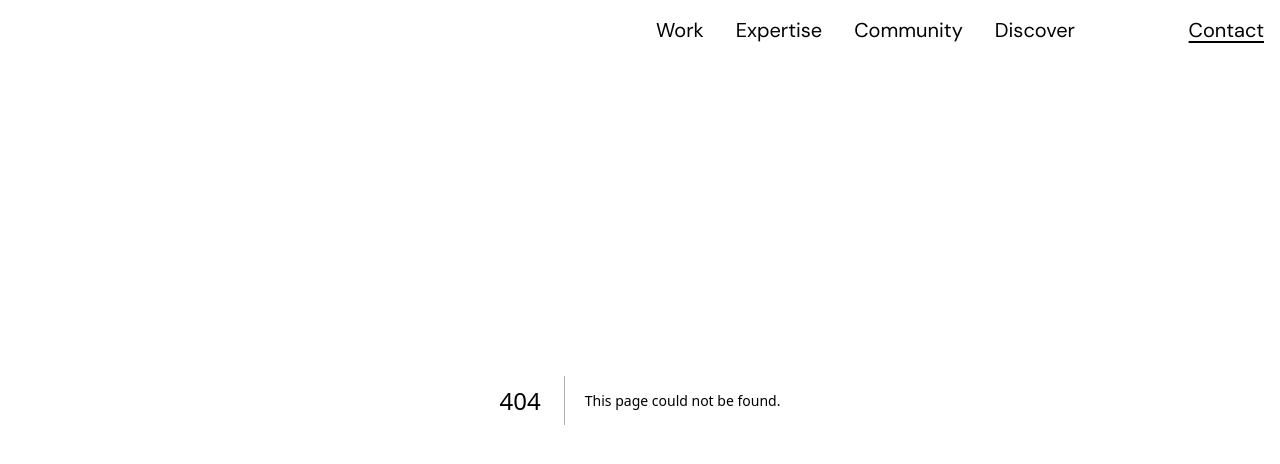
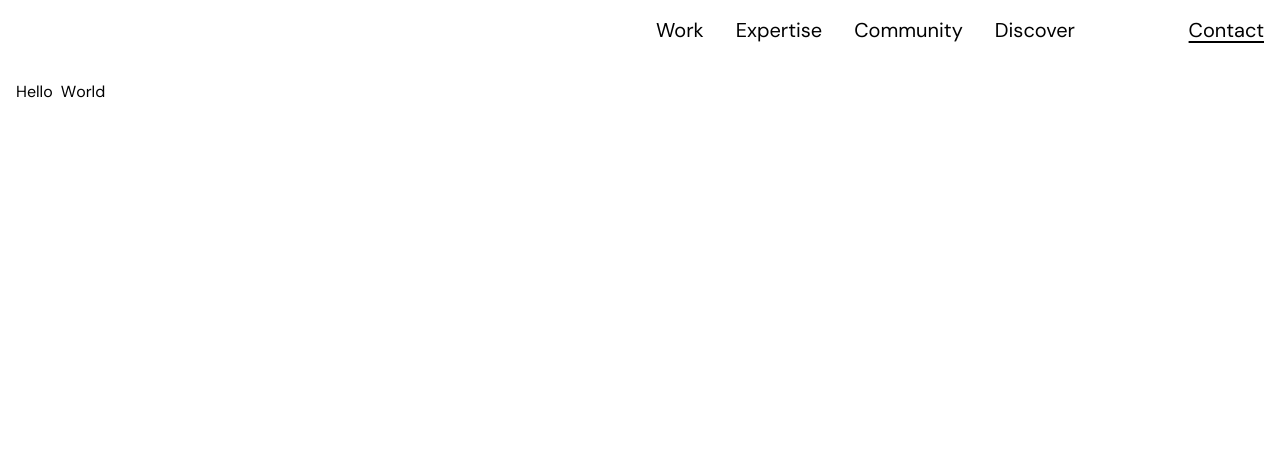
Before and after one commit to seano424/milk-network-clone, a Next.js app: page /test in a window 1280 px wide. Before the commit this address had no page. Shown: the top 464 px of the page. Built offline with nearby package versions, Linux system fonts and the light colour scheme; what tailwindcss-debug-screens would draw is missing.

Commit message:
animated text

```diff
--- a/app/page.tsx
+++ b/app/page.tsx
@@ -1,3 +1,4 @@
+import AnimatedText from '@/components/AnimatedText'
 import Hero from '@/components/Hero'
 
 export default function Home() {
@@ -15,6 +16,13 @@ export default function Home() {
           src="https://strapi-cms-3mz0.onrender.com/uploads/240123_Milk_Video_2024_Low_V2_8abec16071.mp4"
         ></video>
       </div>
+
+      <div className="px-4 py-10 flex justify-end">
+        <AnimatedText
+          Tag={'p'}
+          text="hello world"
+        />
+      </div>
     </main>
   )
 }
--- /dev/null
+++ b/app/test/page.tsx
@@ -0,0 +1,12 @@
+import AnimatedText from '@/components/AnimatedText'
+
+export default function TestPage() {
+  return (
+    <div className="p-4 pt-20 min-h-screen">
+      <AnimatedText
+        Tag={'h2'}
+        text="Hello World"
+      />
+    </div>
+  )
+}
--- /dev/null
+++ b/components/AnimatedText.tsx
@@ -0,0 +1,81 @@
+'use client'
+
+import clsx from 'clsx'
+import { useEffect } from 'react'
+import { useInView } from 'react-intersection-observer'
+import { motion, useAnimation } from 'framer-motion'
+
+interface Props {
+  text: string
+  Tag: React.ElementType
+  className?: string
+}
+
+export default function AnimatedText(props: Props) {
+  const { text, Tag, className } = props
+
+  const controls = useAnimation()
+
+  const { ref, inView } = useInView({
+    triggerOnce: true,
+    threshold: 0.5,
+  })
+
+  useEffect(() => {
+    if (inView) {
+      controls.start('visible')
+    }
+    if (!inView) {
+      controls.start('hidden')
+    }
+  }, [controls, inView])
+
+  const characterAnimation = {
+    hidden: { translateY: 200 },
+    visible: {
+      translateY: 0,
+      transition: {
+        duration: 1,
+        ease: [0.2, 0.65, 0.3, 0.9],
+      },
+    },
+  }
+
+  const wordAnimation = {
+    hidden: {},
+    visible: {},
+  }
+
+  return (
+    <Tag className={clsx(className, 'overflow-hidden')}>
+      {text.split(' ').map((word, index) => {
+        return (
+          <motion.span
+            key={index}
+            ref={ref}
+            initial="hidden"
+            animate={controls}
+            variants={wordAnimation}
+            className="relative inline-block mr-2"
+            transition={{
+              delayChildren: index * 0.25,
+              staggerChildren: 0.05,
+            }}
+          >
+            {word.split('').map((char, index) => {
+              return (
+                <motion.span
+                  key={index}
+                  className="inline-block"
+                  variants={characterAnimation}
+                >
+                  {char}
+                </motion.span>
+              )
+            })}
+          </motion.span>
+        )
+      })}
+    </Tag>
+  )
+}
--- a/components/Hero.tsx
+++ b/components/Hero.tsx
@@ -9,6 +9,7 @@ import {
   useTransform,
   useMotionValueEvent,
 } from 'framer-motion'
+import AnimatedText from './AnimatedText'
 
 export default function Hero() {
   const ref = useRef<HTMLDivElement>(null)
@@ -46,8 +47,13 @@ export default function Hero() {
       {/* Hero Header */}
       <div className="h-screen sticky top-0 p-4">
         <h1 className="text-6xl lg:text-9xl tracking-[-0.3rem] lg:font-semibold">
-          <div className="-mb-2 lg:-mb-10">We Grow </div>
-          <div className="flex gap-1">
+          <AnimatedText
+            className="-mb-2 lg:-mb-10"
+            Tag={'div'}
+            text="We Grow"
+          />
+
+          <motion.div className="flex gap-1">
             <span className="animate-blink">_</span>
             <ReactTyped
               strings={[
@@ -68,7 +74,7 @@ export default function Hero() {
                 type="text"
               />
             </ReactTyped>
-          </div>
+          </motion.div>
         </h1>
 
         {/* bottom left logo (hides on scroll) */}
--- a/package.json
+++ b/package.json
@@ -15,6 +15,7 @@
     "next": "14.1.4",
     "react": "^18",
     "react-dom": "^18",
+    "react-intersection-observer": "^9.8.1",
     "react-typed": "^2.0.12"
   },
   "devDependencies": {
```
Also changed, not shown: 1 other file (tests, documents, lock files or other folders).
